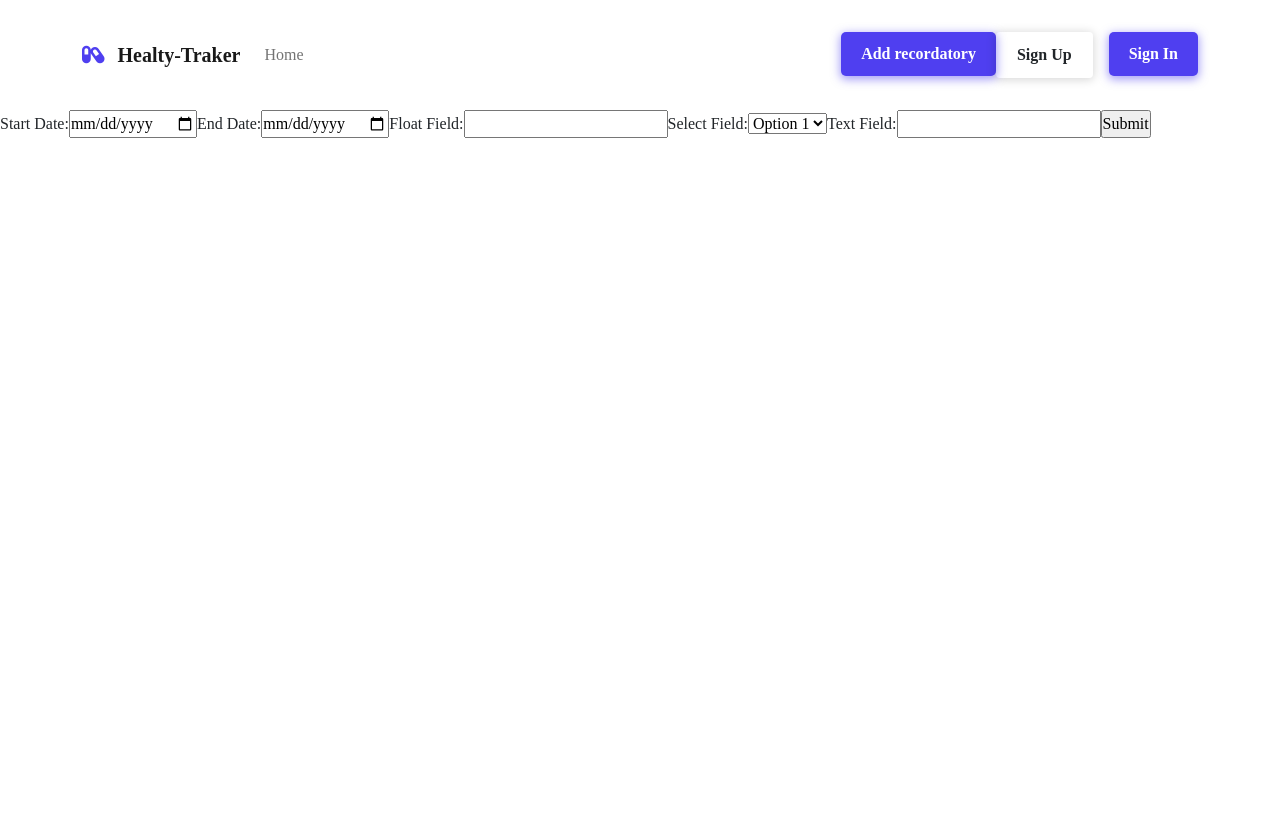
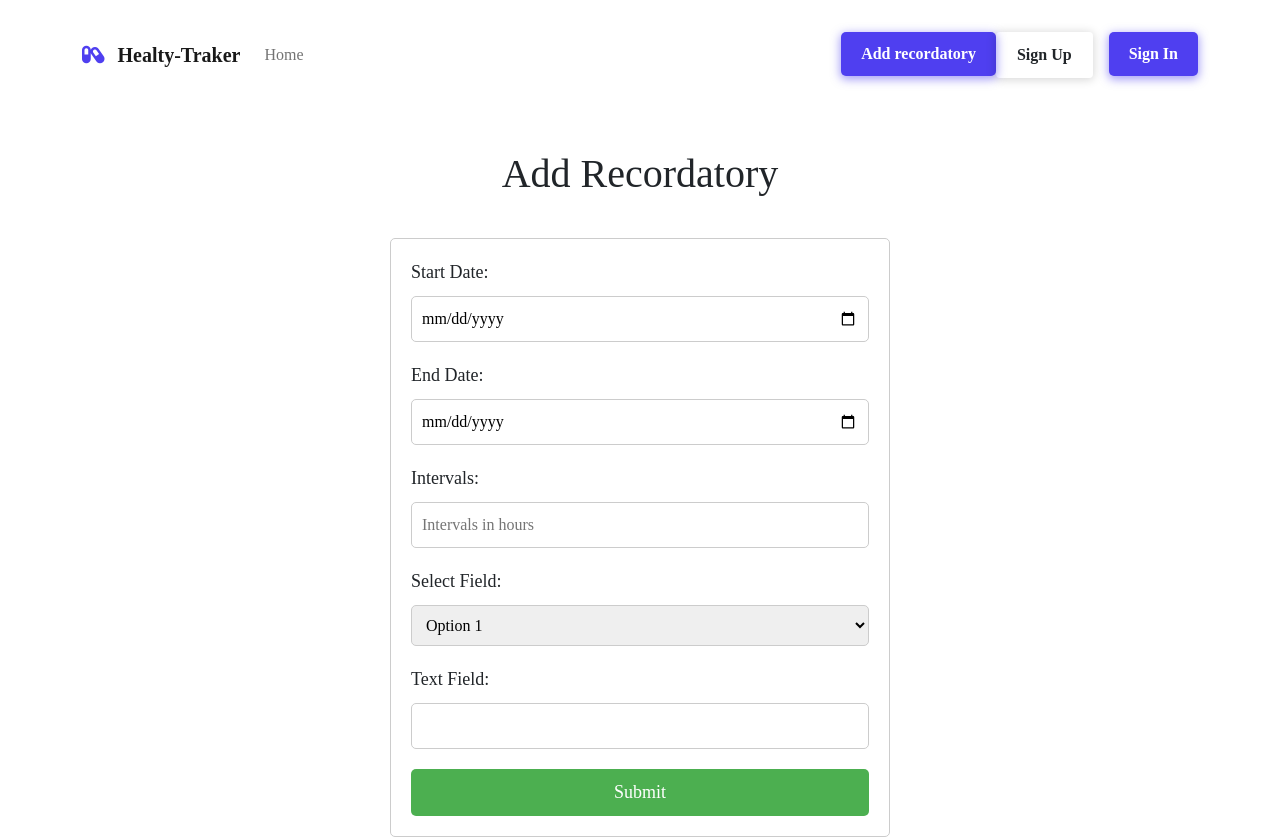
Before and after one commit to ProyectoU8-Silabuz-BackEnd/health-tracker-frontend, a React (Vite) app: page /recordatory in a window 1280 px wide. Before the commit the page ends 800 px from the top, so only its background shows below. Built offline with nearby package versions, Linux system fonts and the light colour scheme.

Commit message:
add recordatory comp styles

```diff
--- a/src/App.css
+++ b/src/App.css
@@ -1,3 +1,41 @@
+.recordatorytitle {
+  text-align: center;
+  margin: 40px 0;
+}
+.recordatoryform {
+  width: 500px;
+  margin: auto;
+  padding: 20px;
+  border: 1px solid #ccc;
+  border-radius: 5px;
+}
+
+.recordatorylabel {
+  display: block;
+  margin-bottom: 10px;
+  font-size: 18px;
+}
+
+.recordatoryinput {
+  width: 100%;
+  padding: 10px;
+  margin-bottom: 20px;
+  font-size: 16px;
+  border-radius: 5px;
+  border: 1px solid #ccc;
+}
+
+.recordatorysubmit {
+  width: 100%;
+  padding: 10px;
+  font-size: 18px;
+  background-color: #4CAF50;
+  color: white;
+  border: none;
+  border-radius: 5px;
+  cursor: pointer;
+}
+
 /* Dark Form */
 
 * {
--- a/src/components/pages/recordatory.tsx
+++ b/src/components/pages/recordatory.tsx
@@ -1,27 +1,32 @@
+import { Fragment } from "react";
+
 const Recordatory = () => {
 	return (
-        <form>
-        <label>Start Date:</label>
-        <input type="date" id="start-date" name="start-date"/>
+        <Fragment>
+        <h1 className="recordatorytitle"> Add Recordatory </h1>
+        <form className="recordatoryform">
+        <label className="recordatorylabel">Start Date:</label>
+        <input type="date" className="recordatoryinput" id="start-date" name="start-date"/>
 
-        <label>End Date:</label>
-        <input type="date" id="end-date" name="end-date"/>
+        <label className="recordatorylabel">End Date:</label>
+        <input type="date" className="recordatoryinput" id="end-date" name="end-date"/>
 
-        <label>Float Field:</label>
-        <input type="float" id="float-field" name="float-field"/>
+        <label className="recordatorylabel">Intervals:</label>
+        <input type="float" className="recordatoryinput" id="float-field" name="float-field" placeholder="Intervals in hours"/>
 
-        <label>Select Field:</label>
-        <select id="select-field" name="select-field">
+        <label className="recordatorylabel">Select Field:</label>
+        <select className="recordatoryinput" id="select-field" name="select-field">
             <option value="option1">Option 1</option>
             <option value="option2">Option 2</option>
             <option value="option3">Option 3</option>
         </select>
 
-        <label>Text Field:</label>
-        <input type="text" id="text-field" name="text-field"/>
+        <label className="recordatorylabel">Text Field:</label>
+        <input type="text" className="recordatoryinput" id="text-field" name="text-field"/>
 
-        <input type="submit" value="Submit"/>
+        <input type="submit" className="recordatorysubmit" value="Submit"/>
         </form>
+        </Fragment>
 	)
 }
 
```
